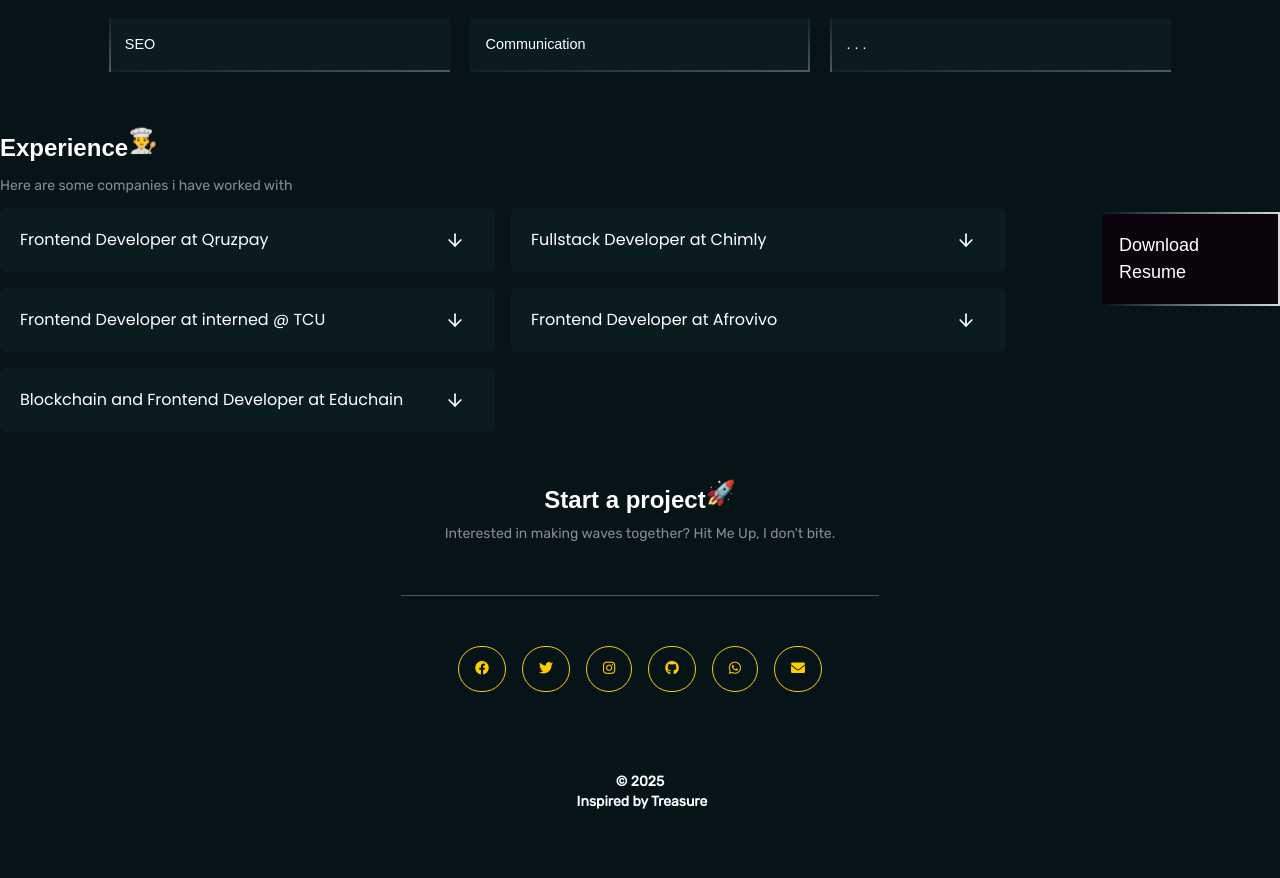
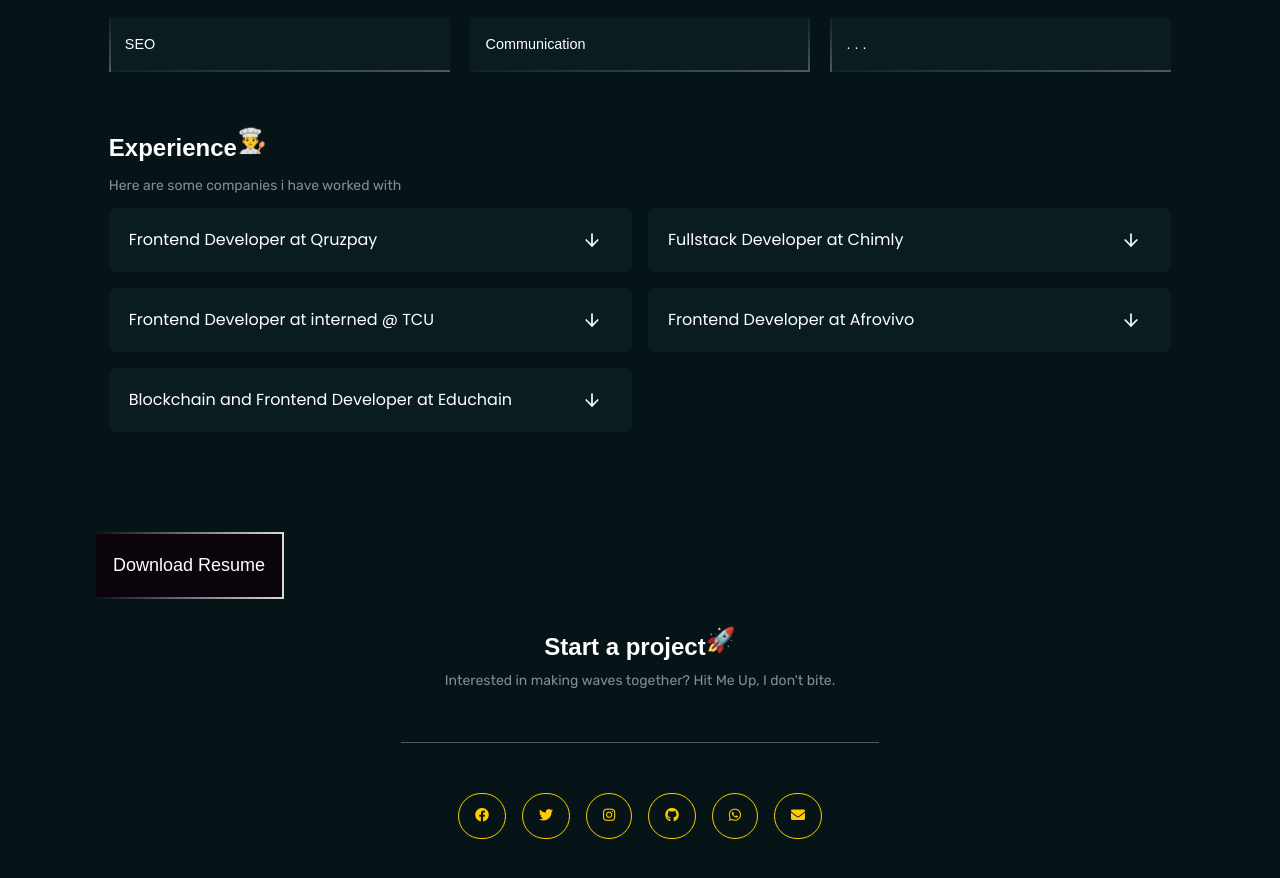
Before and after one commit to heyrapto/portfolio-, a React (Vite) app: page / in a window 1280 px wide. Shown: the part 2684-3562 px from the top of the page. Built offline with nearby package versions, Linux system fonts and the light colour scheme.

Commit message:
Update WorkExp.tsx

```diff
--- a/src/pages/WorkExp.tsx
+++ b/src/pages/WorkExp.tsx
@@ -48,7 +48,7 @@ const WorkExp = () => {
       setVisibleIndex(visibleIndex === index ? null : index);
     }
     return(
-        <section>
+        <section className="flex flex-col">
       <div className="flex justify-center py-5">
         <div className="my_fixed_width">
           <h2 className="text-2xl font-bold font-clash">
@@ -93,7 +93,7 @@ const WorkExp = () => {
             ))}
           </div>
           </div>
-
+          </div>
 <motion.div
             initial={{ opacity: 0, y: 20 }}
             whileInView={{ opacity: 1, y: 0 }}
@@ -106,7 +106,6 @@ const WorkExp = () => {
               buttonText="Download Resume"
             />
           </motion.div>
-          </div>
           </section>
     )
 }
```
